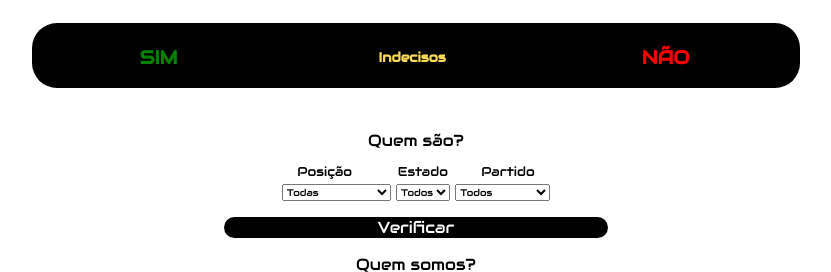
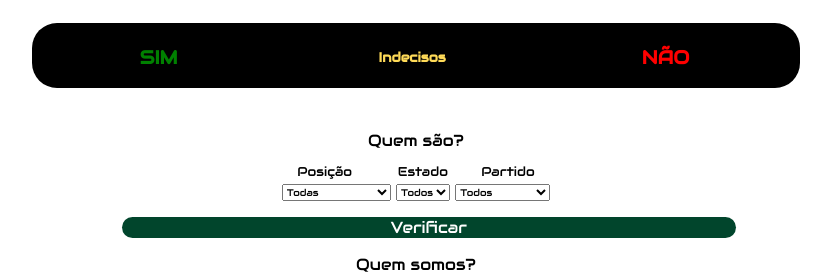
Before and after one commit to movimentonossobrasil/painel-do-impeachment, a plain HTML site: page selectedIndex.html in a window 1280 px wide. Shown: the part 144-416 px from the top of the page, without its empty margins (224-1055 px from the left). Drawn offline with Linux system fonts and the light colour scheme; no server answers; a script that the page names is missing.

Commit message:
Update style.css

```diff
--- a/css/style.css
+++ b/css/style.css
@@ -138,10 +138,10 @@ html, .fullscreen {
   color: white;
   border-radius: 25px;
   font-family: 'Audiowide';
-  background-color: black;
+  background-color: #01452c;
   cursor: pointer;
-  width:30%;
-  margin-left:35%
+  width:48%;
+  margin-left:27%
 }
 
 .deputado {
```
